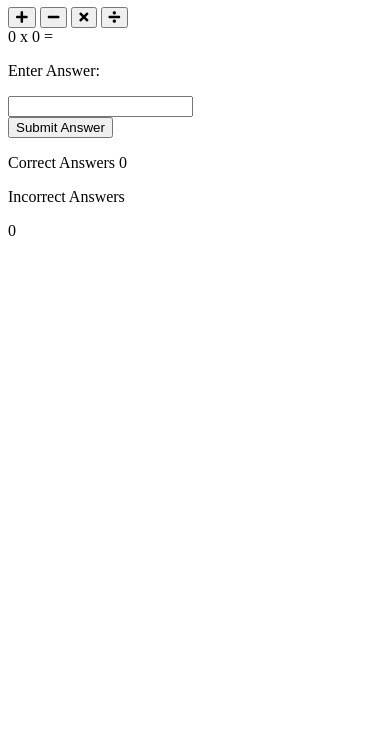
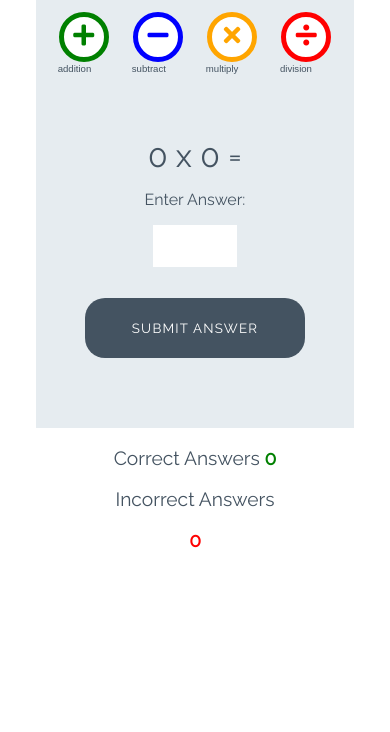
Before and after one commit to Dyl06/love-maths, a plain HTML site: page index.html in a window 390 px wide. Shown: the part 112-844 px from the top of the page. Drawn offline with Linux system fonts and the light colour scheme.

Commit message:
Add styles for game

```diff
--- a/assets/css/style.css
+++ b/assets/css/style.css
@@ -0,0 +1,252 @@
+/* --------- Global style */
+
+body {
+    background-color: white;
+    font-family: "Raleway", sans-serif;
+    color: #445361;
+    text-align: center;
+}
+
+/* --------- Heading */
+
+.heading {
+    text-align: center;
+    font-size: 2.5rem;
+}
+
+.logo {
+    height: 40px;
+    padding-right: 5px;
+}
+
+/* --------- Game layout */
+
+.game-area {
+    background-color: #E6ECF0;
+    box-sizing: border-box;
+    width: 85%;
+    height: 65vh;
+    max-height: 450px;
+    max-width: 830px;
+    margin-left: auto;
+    margin-right: auto;
+    padding: 1%;
+}
+
+.question-area {
+    width: 50%;
+    font-size: 2rem;
+    margin: auto;
+    padding: 50px 0;
+}
+
+.question-area span {
+    padding: 0 15px;
+}
+
+.score-area {
+    margin: 5px auto;
+    width: 60%;
+    font-size: 1.2rem;
+}
+
+.controls-area {
+    width: 85%;
+    margin: 30px auto;
+}
+
+#score {
+    color: green;
+    font-weight: bold;
+}
+
+#incorrect {
+    color: red;
+    font-weight: bold;
+}
+
+.answer-message {
+    display: none;
+    font-size: 1rem;
+}
+
+#answer-box {
+    border: none;
+    color: #445361;
+    display: inline-block;
+    height: 40px;
+    width: 80px;
+    font-size: 1.2rem;
+}
+
+.scores {
+    display: inline-block;
+    padding: 25px;
+}
+
+/* --------- Buttons */
+
+.btn {
+    width: 220px;
+    height: 60px;
+    font-family: "Raleway", sans-serif;
+    text-transform: uppercase;
+    letter-spacing: 1.2px;
+    color: white;
+}
+
+.btn:focus {
+    outline: none;
+}
+
+.btn--big {
+    padding-top: 10px;
+    border-radius: 50%;
+    background-color: white;
+    border: 10px solid;
+    width: 100px;
+    height: 100px;
+    font-size: 3.2rem;
+    margin: 0 30px;
+    transition: all 0.5s;
+}
+
+.btn--big::after{
+    content: attr(data-type);
+    font-size: 1rem;
+    color: #445361;
+    position: relative;
+    left: -0.5em;
+}
+
+.btn--blue {
+    border-color: blue;
+    color: blue;
+}
+
+.btn--blue:active,
+.btn--blue:hover {
+    background-color: darkblue;
+    color: white;
+}
+
+.btn--orange {
+    border-color: orange;
+    color: orange;
+}
+
+.btn--orange:active,
+.btn--orange:hover {
+    background-color: darkorange;
+    color: white;
+}
+
+.btn--red {
+    border-color: red;
+    color: red;
+}
+
+.btn--red:active,
+.btn--red:hover {
+    background-color: darkred;
+    color: white;
+}
+
+.btn--green {
+    border-color: green;
+    color: green;
+}
+
+.btn--green:active,
+.btn--green:hover {
+    background-color: darkgreen;
+    color: white;
+}
+
+.btn--gray {
+    margin-top: 25px;
+    background-color: #445361;
+    border: 1px transparent;
+    border-radius: 20px;
+}
+
+.btn--gray:active,
+.btn--gray:hover {
+    background-color: #0d1013;
+}
+
+/* --------- Media queries */
+
+@media (max-width: 414px) {
+    .controls-area {
+        width: 100%;
+    }
+
+    .btn--big {
+        margin: 0 10px;
+        padding: 5px;
+        border: 5px solid;
+        width: 50px;
+        height: 50px;
+        font-size: 1.5rem;
+    }
+
+    .btn--big::after {
+        font-size: 0.6rem;
+        left: -0.7rem;
+    }
+
+    .question-area {
+        padding: 10% 0;
+        width: 100%;
+    }
+
+    .question-area span {
+        padding: 0;
+    }
+
+    .answer-message {
+        display: block;
+    }
+
+    #answer-box {
+        display: block;
+        margin: 0 auto;
+    }
+    .btn--gray {
+        margin-top: 0;
+    }
+
+    .score-area {
+        width: 100%;
+    }
+
+    .scores {
+        margin: 0.5em auto;
+        display: block;
+        padding: 5px;
+    }
+
+    .heading {
+        font-size: 2rem;
+    }
+}
+
+@media (max-width: 320px) {
+    .game-area {
+        height: 70vh;
+    }
+
+    .controls-area {
+        width: 75%;
+        margin: 10px auto;
+    }
+
+    .btn--big {
+        margin: 10px 10px;
+    }
+    .question-area {
+        padding: 10px 0;
+    }
+
+}
--- a/index.html
+++ b/index.html
@@ -17,19 +17,16 @@
 
     <div class="game-area">
         <div class="controls-area">
-            <button class="bt btn--big btn--green">
+            <button data-type="addition" class="bt btn--big btn--green">
                 <i class="fas fa-plus"></i>
-
-
-
             </button>
-            <button class="bt btn--big btn--blue">
+            <button data-type="subtract" class="bt btn--big btn--blue">
                 <i class="fas fa-minus"></i>
             </button>
-            <button class="bt btn--big btn--orange">
+            <button data-type="multiply" class="bt btn--big btn--orange">
                 <i class="fas fa-times"></i>
             </button>
-            <button class="bt btn--big btn--red">
+            <button data-type="division" class="bt btn--big btn--red">
                 <i class="fas fa-divide"></i>
             </button>
         </div>
@@ -41,7 +38,7 @@
             <p class="answer-message">Enter Answer:</p>
             <input id="answer-box" type="number">
         </div>
-        <button class="btn btn--gray">Submit Answer</button>
+        <button data-type="submit" class="btn btn--gray">Submit Answer</button>
     </div>
     <div class="score-area">
         <p id="scores">Correct Answers <span id="score">0</span></p>
```
